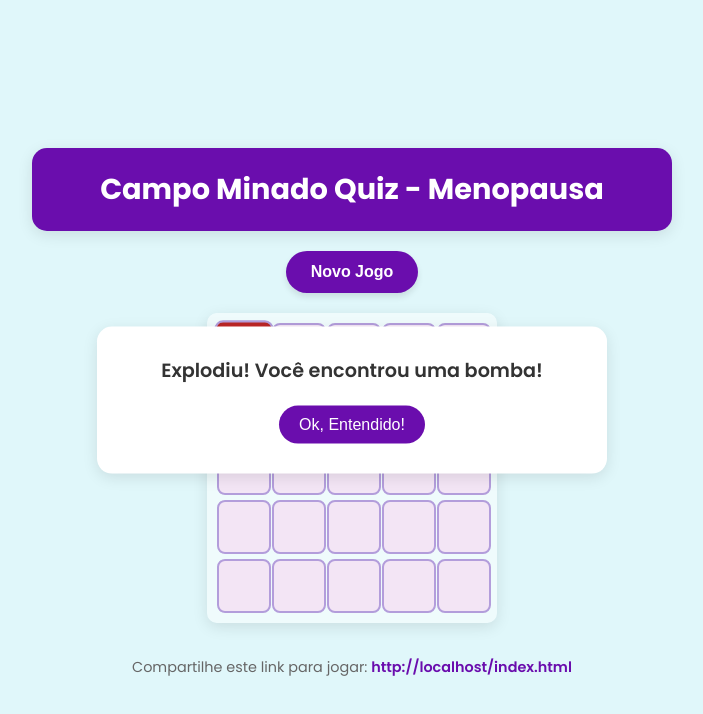
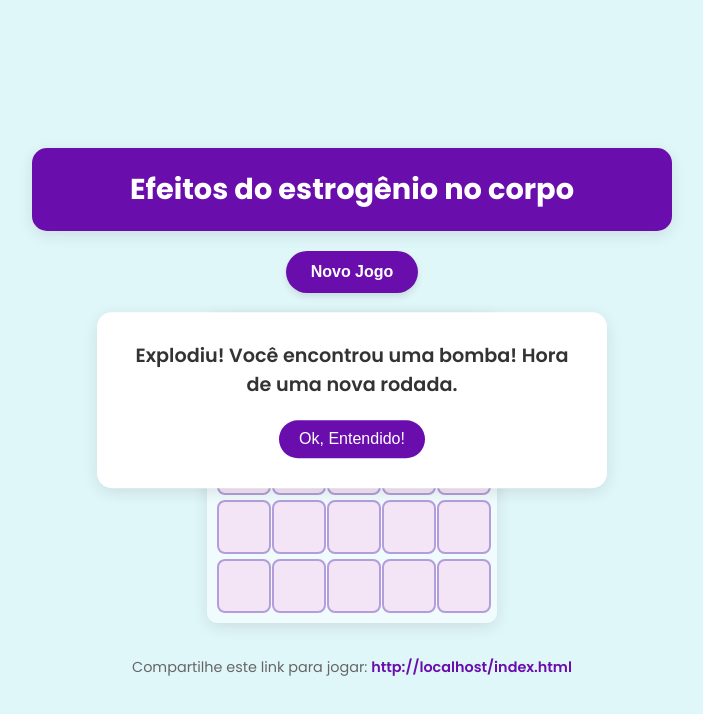
Before and after one commit to dennysp744-sudo/Campominadofameac_index.html, a plain HTML site: page index.html in a window 1280 px wide. Both pictures are taken after a click on the element 532 px from the left and 349 px from the top of the page. Shown: the whole page, without its empty margins (288-991 px from the left). Drawn offline with Linux system fonts and the light colour scheme.

Commit message:
Update index.html

```diff
--- a/index.html
+++ b/index.html
@@ -2,21 +2,20 @@
 <html lang="pt-BR">
 <head>
   <meta charset="UTF-8">
-  <title>Campo Minado Quiz - Menopausa</title>
+  <title>Efeitos do estrogênio no corpo</title>
   <meta name="viewport" content="width=device-width, initial-scale=1.0">
   <link rel="preconnect" href="https://fonts.googleapis.com">
   <link rel="preconnect" href="https://fonts.gstatic.com" crossorigin>
   <link href="https://fonts.googleapis.com/css2?family=Poppins:wght@400;600;700&display=swap" rel="stylesheet">
   <style>
-    /* Estilos Gerais */
     :root {
-      --primary-color: #6a0dad; /* Roxo para destaque */
-      --secondary-color: #e0f7fa; /* Azul claro para fundo */
+      --primary-color: #6a0dad;
+      --secondary-color: #e0f7fa;
       --text-color: #333;
-      --border-color: #b39ddb; /* Bordas mais suaves */
-      --cell-bg: #f3e5f5; /* Fundo de célula mais suave */
+      --border-color: #b39ddb;
+      --cell-bg: #f3e5f5;
       --revealed-bg: #fff;
-      --bomb-color: #c62828; /* Vermelho mais escuro */
+      --bomb-color: #c62828;
       --shadow: 0 4px 15px rgba(0, 0, 0, 0.1);
     }
 
@@ -33,7 +32,6 @@
       padding: 20px;
     }
 
-    /* Estilização do Cabeçalho e Título */
     header {
       background: var(--primary-color);
       color: white;
@@ -51,7 +49,6 @@
       font-weight: 700;
     }
 
-    /* Estilização do botão */
     #newGameButton {
       background-color: var(--primary-color);
       color: white;
@@ -73,7 +70,6 @@
       transform: translateY(0);
     }
 
-    /* Estilização do Tabuleiro e Células */
     #board {
       display: grid;
       gap: 5px;
@@ -83,7 +79,7 @@
       box-shadow: var(--shadow);
     }
     .cell {
-      width: 50px; /* Aumentando o tamanho para melhor interação em touchscreens */
+      width: 50px;
       height: 50px;
       border: 2px solid var(--border-color);
       border-radius: 8px;
@@ -113,7 +109,6 @@
       transition: transform 0.5s;
     }
 
-    /* Estilização da caixa de pergunta */
     #questionBox {
       display: none;
       position: fixed;
@@ -139,7 +134,6 @@
       font-weight: 600;
     }
 
-    /* Botão da caixa de pergunta */
     #questionBox button {
       background-color: var(--primary-color);
       color: white;
@@ -154,7 +148,6 @@
       background-color: #7b1fa2;
     }
 
-    /* Estilização do Footer */
     footer {
       margin-top: 20px;
       font-size: 0.9em;
@@ -164,10 +157,9 @@
     #link {
       font-weight: 600;
       color: var(--primary-color);
-      word-wrap: break-word; /* Garante que o link quebre a linha em telas menores */
+      word-wrap: break-word;
     }
 
-    /* Animação para a caixa de pergunta */
     @keyframes fadeIn {
       from { opacity: 0; transform: translate(-50%, -40%); }
       to { opacity: 1; transform: translate(-50%, -50%); }
@@ -176,7 +168,7 @@
 </head>
 <body>
   <header>
-    <h2>Campo Minado Quiz - Menopausa</h2>
+    <h2>Efeitos do estrogênio no corpo</h2>
   </header>
 
   <button id="newGameButton" onclick="initGame()">Novo Jogo</button>
@@ -192,22 +184,21 @@
   </footer>
 
   <script>
-    // As perguntas foram reorganizadas para melhor didática.
-    // Sugiro colocar frases curtas para que o aluno escolha o colega, e a pergunta completa pode ser feita pelo professor.
     const allPhrases = [
-      "Atenção, pergunta sobre: **Saúde Óssea!**",
-      "Pergunte ao seu colega sobre: **Infecções Urinárias!**",
-      "Pergunte ao seu colega sobre: **Saúde Cardiovascular!**",
-      "Deu sorte! Escolha um colega para falar um sintoma comum da menopausa.",
-      "Atenção, pergunta sobre: **Saúde Ocular!**",
-      "Deu sorte! Sem perguntas por aqui."
+      "Por que a queda dos níveis de estrogênio pode favorecer infecções urinárias recorrentes em mulheres na pós-menopausa?",
+      "Deu sorte! Sem perguntas por aqui",
+      "Quais alterações são causadas na visão pela queda dos níveis de estrogênio na menopausa?",
+      "Deu sorte! Sem perguntas por aqui",
+      "De que forma o estrogênio atua na manutenção da densidade óssea e qual é a consequência de sua deficiência.",
+      "Deu sorte! Sem perguntas por aqui",
+      "Como o estrogênio influencia a saúde cardiovascular e por que sua queda aumenta o risco de doenças cardíacas?"
     ];
 
     const boardSize = 5;
     let board = [];
-    let availablePhrases = [...allPhrases];
+    let availablePhrases = [];
     let bombs = [];
-    let gameActive = false; // Controla se o jogo está ativo
+    let gameActive = false;
 
     function initGame() {
       const boardDiv = document.getElementById("board");
@@ -218,7 +209,6 @@
       gameActive = true;
 
       bombs = [];
-      // Aumentando o número de bombas para 8, para maior desafio e interatividade
       while (bombs.length < 8) {
         let b = Math.floor(Math.random() * (boardSize * boardSize));
         if (!bombs.includes(b)) bombs.push(b);
@@ -243,13 +233,11 @@
       if (bombs.includes(index)) {
         cell.classList.add("bomb");
         cell.textContent = "💣";
-        showQuestion("Explodiu! Você encontrou uma bomba!");
-        // O jogo termina se uma bomba for encontrada
+        showQuestion("Explodiu! Você encontrou uma bomba! Hora de uma nova rodada.");
         gameActive = false;
         return;
       }
 
-      // Se todas as frases já foram usadas, o aluno continua jogando
       if (availablePhrases.length === 0) {
         cell.textContent = "✅";
         showQuestion("Todas as perguntas já foram feitas. Fim de jogo!");
@@ -275,7 +263,6 @@
 
     document.getElementById("link").innerText = window.location.href;
 
-    // Inicializa o jogo ao carregar a página
     window.onload = initGame;
   </script>
 </body>
```
